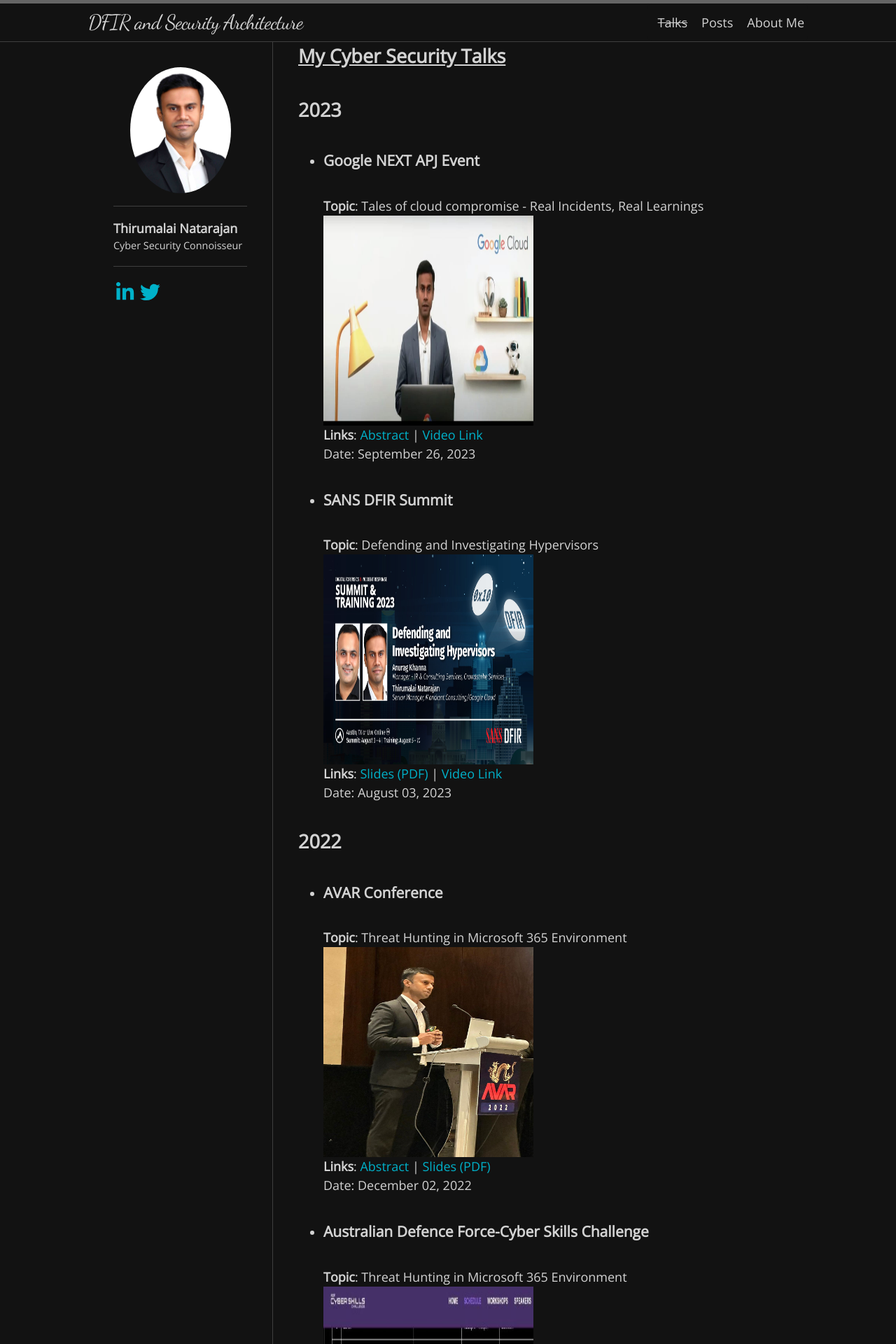
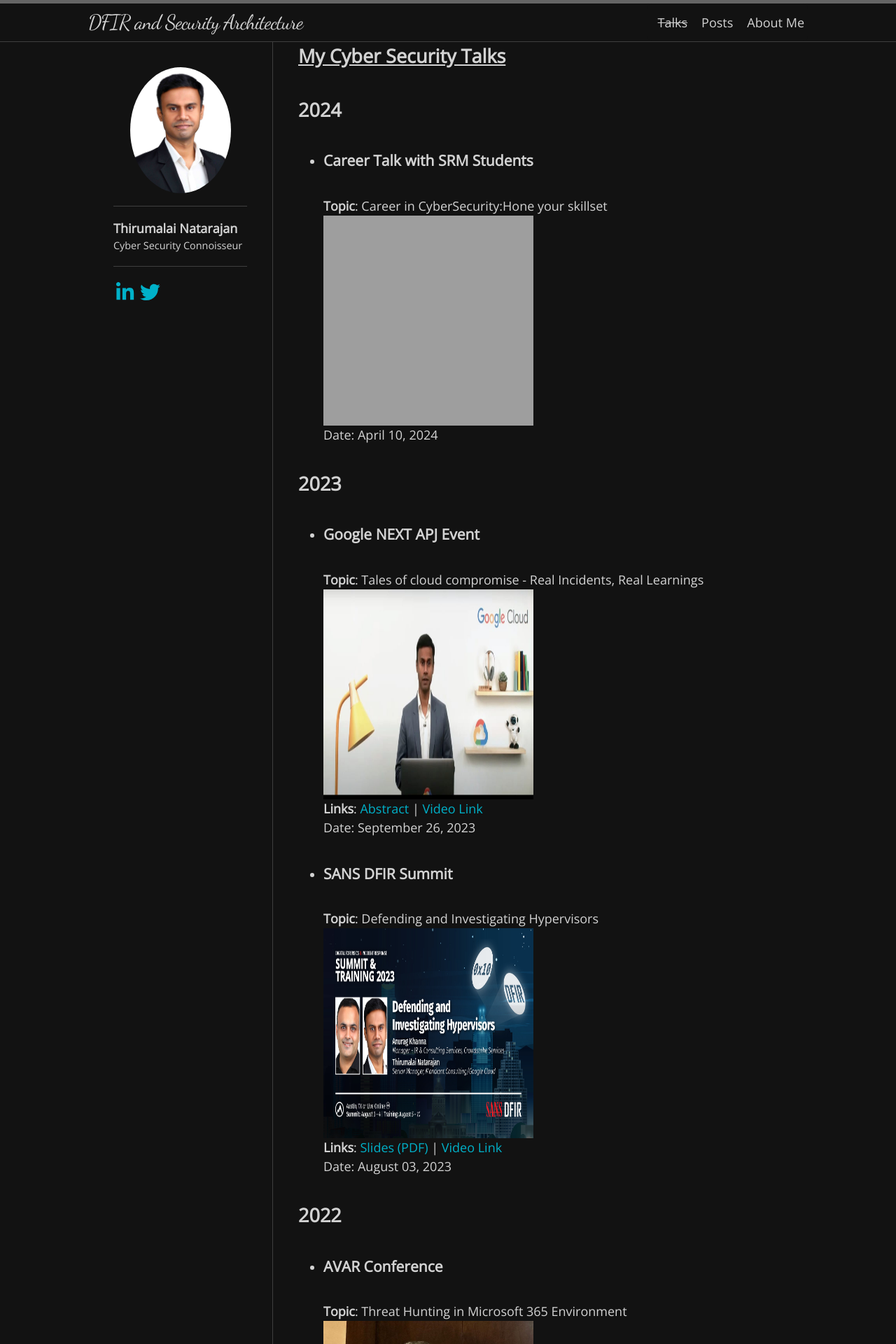
Before and after one commit to Th1ru-M/th1ru-m.github.io, a Jekyll site: the page built from talks.md, in a window 1280 px wide. Shown: the top 1920 px of the page at 70% size. Built offline with Jekyll 4.4.1, drawn with Linux system fonts in a browser that asks for light colours; nearby versions of some CDN libraries; some web fonts are replaced; some of the changed text lies outside the part shown; grey boxes are pictures that could not be loaded.

Commit message:
SRM Talk
SRM Talk

```diff
--- a/talks.md
+++ b/talks.md
@@ -4,6 +4,13 @@ title:  "My Cyber Security Talks"
 permalink: /talks/
 ---
 ## **<u>My Cyber Security Talks</u>**
+
+## **2024**
+
+- ### **Career Talk with SRM Students**
+**Topic**: Career in CyberSecurity:Hone your skillset
+<img src="/image/careertalk.jpeg" width="300" height="300" />
+Date: April 10, 2024
 
 ## **2023**
 
```
Also changed, not shown: image/careertalk.JPG (added).
